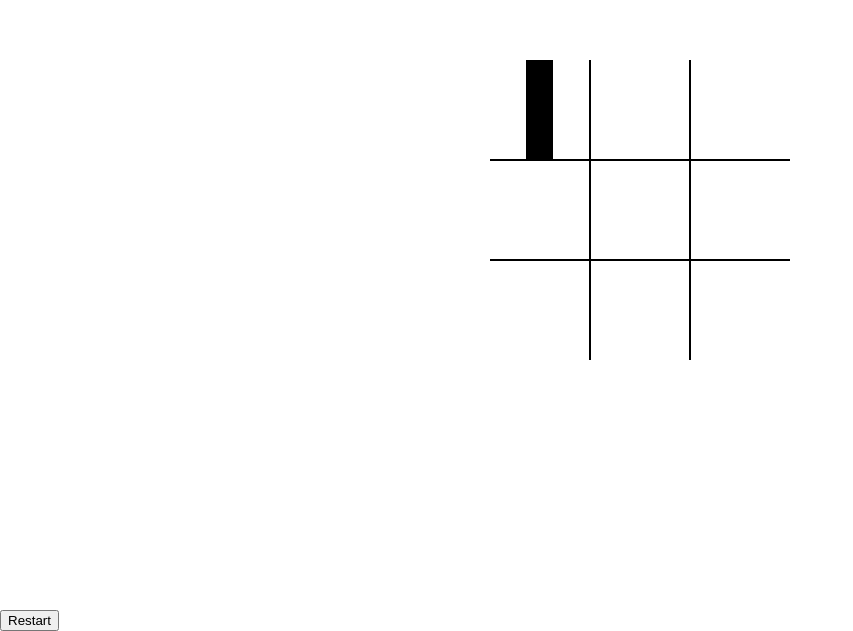
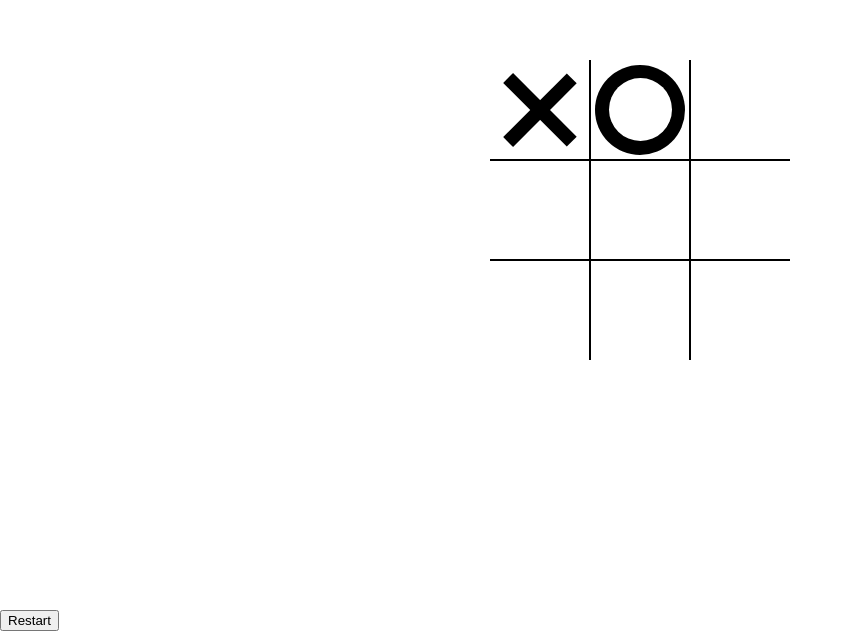
Before and after one commit to Obi815/tictactoe, a plain HTML site: page index.html in a window 1280 px wide. Shown: the part 190-821 px from the top of the page, without its empty margins (0-853 px from the left). Drawn offline with Linux system fonts and the light colour scheme.

Commit message:
added X and O players with a hover for Player X

```diff
--- a/index.html
+++ b/index.html
@@ -9,9 +9,9 @@
     <title>Tic Tac Toe</title>
 </head>
 <body>
-    <div class="board" id="board">
+    <div class="board x" id="board">
         <div class="cell x"data-cell></div>
-        <div class="cell" data-cell></div>
+        <div class="cell circle" data-cell></div>
         <div class="cell" data-cell></div>
         <div class="cell" data-cell></div>
         <div class="cell" data-cell></div>
--- a/style.css
+++ b/style.css
@@ -10,6 +10,7 @@ body {
     margin: 0;
 }
 
+/* creating Game board */
 .board {
     width: 100vw;
     height: 100vh;
@@ -20,16 +21,26 @@ body {
     align-items: center;
     grid-template-columns: repeat(3, auto);
 }
+.board.x .cell:hover{
 
+}
 .cell {
     width: var(--cell-size);
     height: var(--cell-size);
     border: 1px solid black;
     display: flex;
     justify-content: center;
-    align-content: center;
+    align-items: center;
+    position: relative;
+
+    /* Creating Cursor for the game */
+    cursor: pointer;
 }
 
+.cell.x,
+.cell.circle {
+    cursor: not-allowed;
+}
 .cell:first-child,
 .cell:nth-child(2),
 .cell:nth-child(3) {
@@ -47,8 +58,41 @@ body {
 .cell:nth-child(7) {
     border-bottom: none;
 }
-.cell.x::before,.cell.x:after {
+
+/* Creating Player X for the game */
+.cell.x::before,
+.cell.x:after,
+.board.x .cell:not(.x):not(.circle):hover:before,
+.board.x .cell:not(.x):not(.circle):hover::after{
     content: '';
+    position: absolute;
     width: calc(var(--mark-size)* .15);
+    height: var(--mark-size);
     background-color: black;
 }
+.cell.x::before,
+.board.x .cell:not(.x):not(.circle):hover::before {
+    transform: rotate(45deg);
+}
+.cell.x::after,
+.board.x .cell:not(.x):not(.circle):hover::after{
+    transform: rotate(-45deg);
+}
+
+/* Creating Player O for the game */
+.cell.circle::before,
+.cell.circle::after {
+    content: '';
+    position: absolute;
+    border-radius: 50%;
+}
+.cell.circle::before {
+    width: var(--mark-size);
+    height: var(--mark-size);
+    background-color: black;
+}
+.cell.circle::after {
+    width: calc(var(--mark-size)* .7);
+    height: calc(var(--mark-size)* .7);
+    background-color: white;
+}
```
